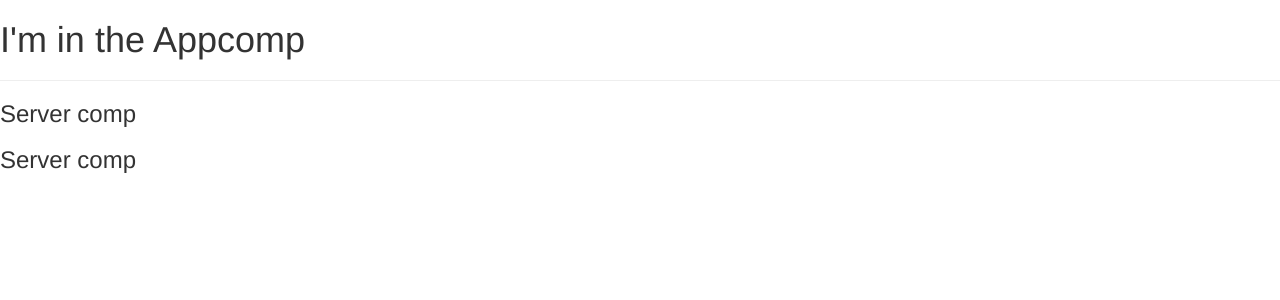
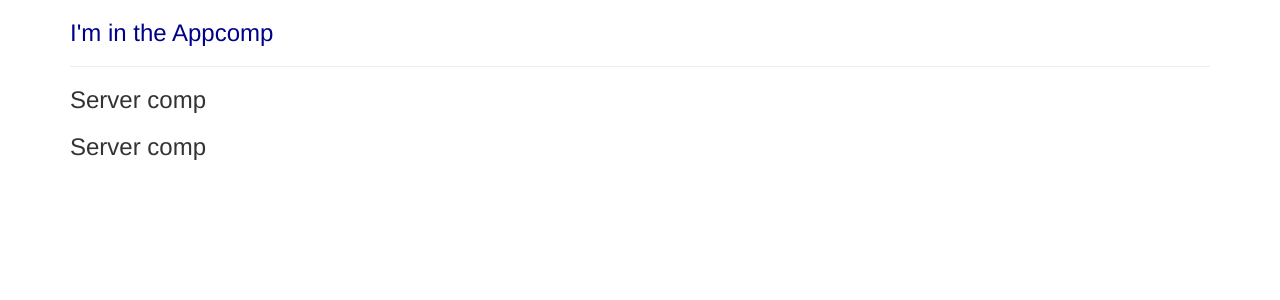
Before and after one commit to ajvalde/Angular-5-tuts, an Angular app in the folder my-first-app/: page / in a window 1280 px wide. Shown: the top 300 px of the page. Built offline with nearby package versions, Linux system fonts and the light colour scheme.

Commit message:
added some styles

```diff
--- a/my-first-app/src/app/app.component.css
+++ b/my-first-app/src/app/app.component.css
@@ -0,0 +1,3 @@
+h3 {
+    color: darkblue;
+}
--- a/my-first-app/src/app/app.component.html
+++ b/my-first-app/src/app/app.component.html
@@ -1,3 +1,9 @@
-<h1>I'm in the Appcomp</h1>
-<hr>
-<app-servers></app-servers>
+<div class="container">
+  <div class="row">
+    <div class="col-xs-12">
+      <h3>I'm in the Appcomp</h3>
+      <hr>
+      <app-servers></app-servers>
+    </div>
+  </div>
+</div>
```
